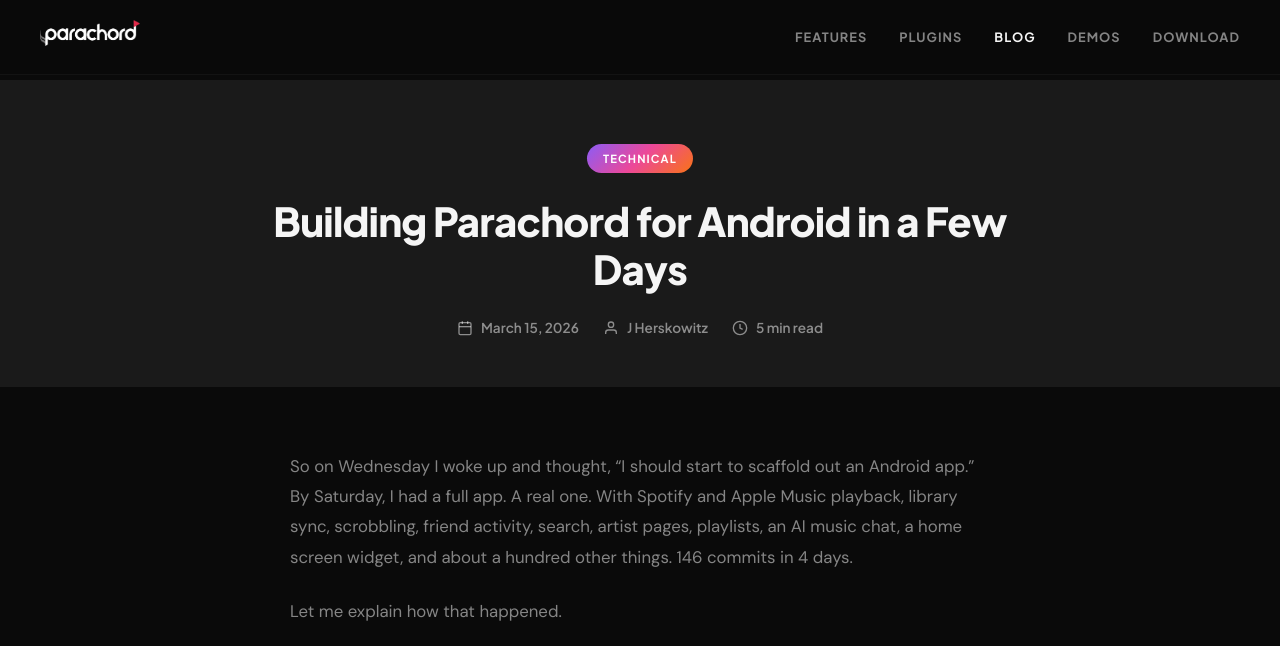
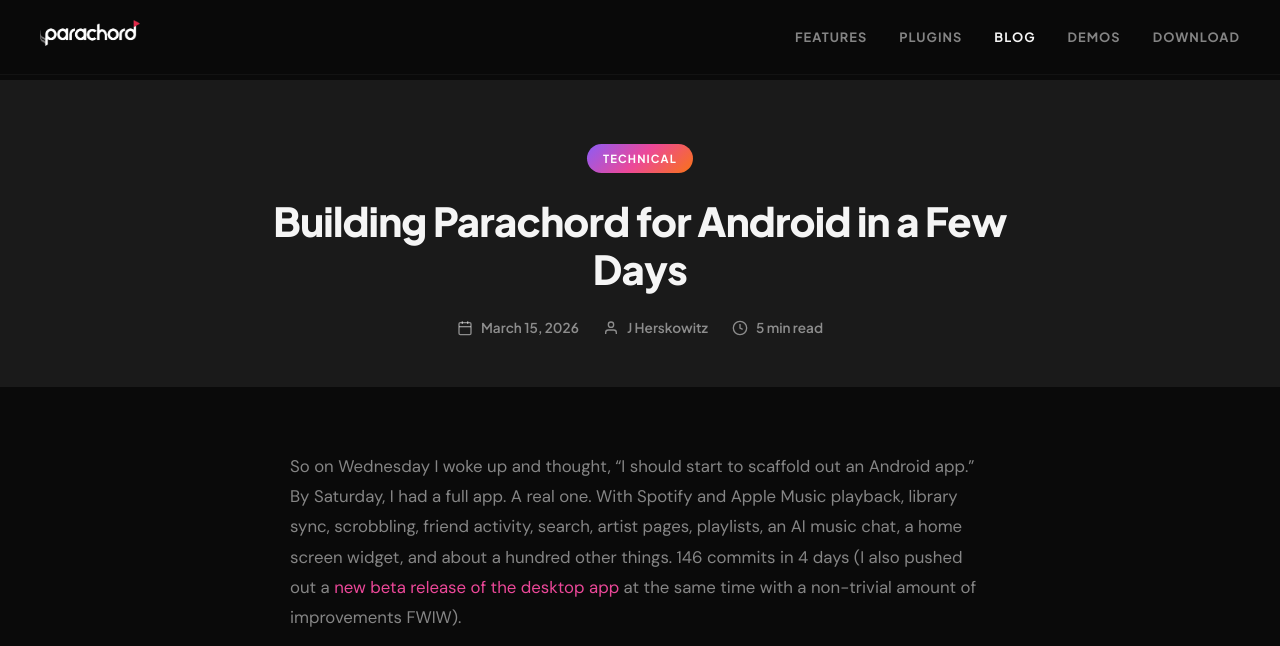
Before and after one commit to Parachord/parachord-website, a Jekyll site: the page built from _posts/2026-03-15-parachord-android-3-days.md, in a window 1280 px wide and 900 px high, cut to the strip 0-646 px from the top of the window. Built offline with Jekyll 4.4.1, drawn with Linux system fonts in a browser that asks for light colours.

Commit message:
Update 2026-03-15-parachord-android-3-days.md

```diff
--- a/_posts/2026-03-15-parachord-android-3-days.md
+++ b/_posts/2026-03-15-parachord-android-3-days.md
@@ -6,7 +6,7 @@
 category: "Technical"
 ---
 
-So on Wednesday I woke up and thought, "I should start to scaffold out an Android app." By Saturday, I had a full app. A real one. With Spotify and Apple Music playback, library sync, scrobbling, friend activity, search, artist pages, playlists, an AI music chat, a home screen widget, and about a hundred other things. 146 commits in 4 days.
+So on Wednesday I woke up and thought, "I should start to scaffold out an Android app." By Saturday, I had a full app. A real one. With Spotify and Apple Music playback, library sync, scrobbling, friend activity, search, artist pages, playlists, an AI music chat, a home screen widget, and about a hundred other things. 146 commits in 4 days (I also pushed out a [new beta release of the desktop app](https://github.com/Parachord/parachord/releases/tag/v0.9.0-beta.4) at the same time with a non-trivial amount of improvements FWIW).
 
 Let me explain how that happened.
 
```
